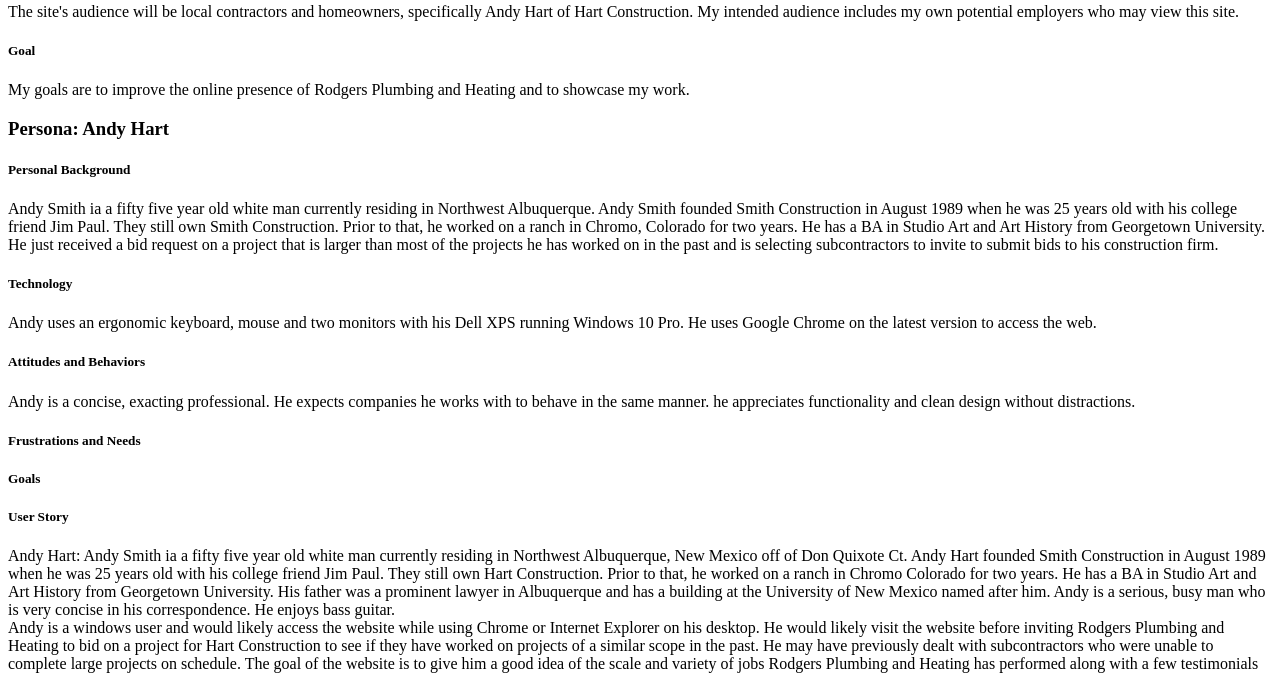
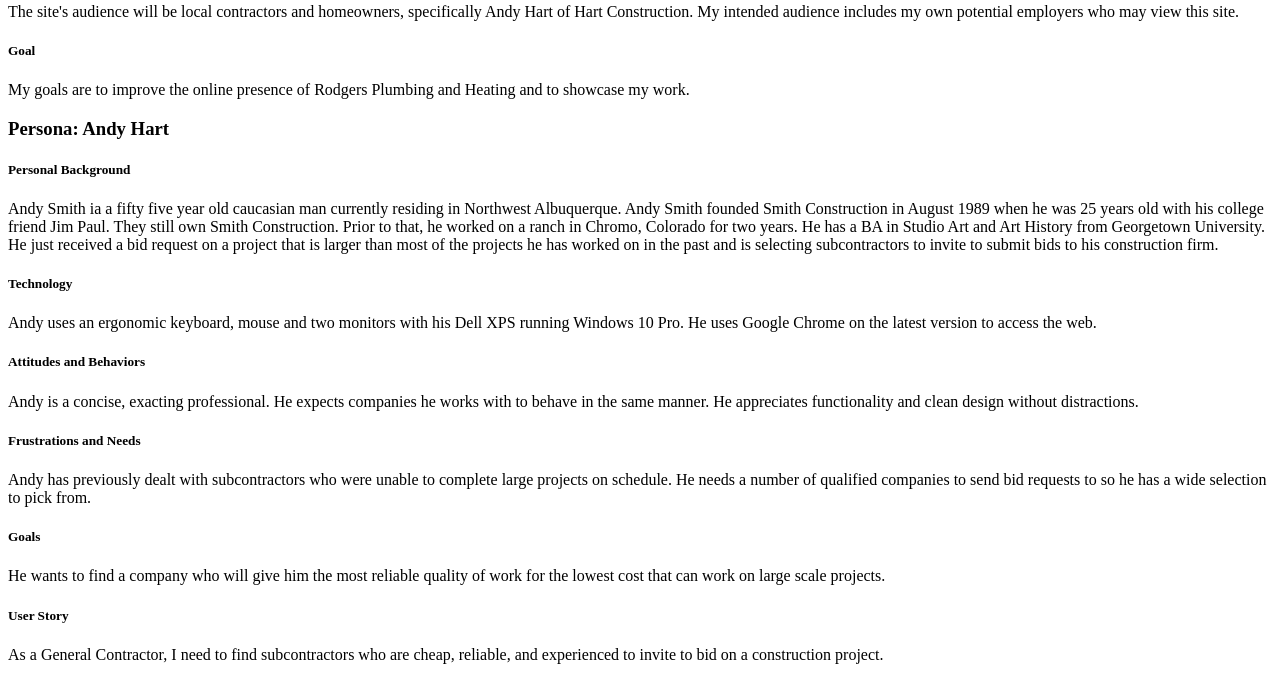
Before and after one commit to Johnthe-dev/rodgers-plumbing-inc, a PHP site: page /milestone-1.php in a window 1280 px wide. Shown: the part 238-912 px from the top of the page. Run offline with PHP 8.4, Linux system fonts and the light colour scheme.

Commit message:
Added goals and user story

```diff
--- a/public_html/documentation/milestone-1.php
+++ b/public_html/documentation/milestone-1.php
@@ -32,7 +32,7 @@
 
 		<div id="personaBackground">
 			<h5 id="personaBackgroundTitle" class="title">Personal Background</h5>
-			<p id="personaBackgroundDescription" class="description">Andy Smith ia a fifty five year old white man currently
+			<p id="personaBackgroundDescription" class="description">Andy Smith ia a fifty five year old caucasian man currently
 				residing in Northwest Albuquerque. Andy Smith founded Smith Construction in August 1989
 				when he was 25 years old with his college friend Jim Paul. They still own Smith Construction. Prior to that, he worked
 				on a ranch in Chromo, Colorado for two years. He has a BA in Studio Art and Art History from Georgetown University. He
@@ -47,25 +47,25 @@
 
 		<div id="personaAttitudes">
 			<h5 id="personaAttitudesTitle" class="title">Attitudes and Behaviors</h5>
-			<p id="personaAttitudesDescription" class="description">Andy is a concise, exacting professional. He expects companies he works with to behave in the same manner. he appreciates functionality and clean design without distractions.</p>
+			<p id="personaAttitudesDescription" class="description">Andy is a concise, exacting professional. He expects companies he works with to behave in the same manner. He appreciates functionality and clean design without distractions.</p>
 		</div>
 
 		<div id="personaFrustrations">
 			<h5 id="personaFrustrationsTitle" class="title">Frustrations and Needs</h5>
-			<p id="personaFrustrationsDescription" class="description"></p>
+			<p id="personaFrustrationsDescription" class="description">Andy has previously dealt with subcontractors who were unable to complete large projects on schedule. He needs a number of qualified companies to send bid requests to so he has a wide selection to pick from.</p>
 		</div>
 
 		<div id="personaGoals">
 			<h5 id="personaGoalsTitle" class="title">Goals</h5>
-			<p id="personaGoalsDescription" class="description"></p>
+			<p id="personaGoalsDescription" class="description">He wants to find a company who will give him the most reliable quality of work for the lowest cost that can work on large scale projects.</p>
 		</div>
 
 		<div id="personaStory">
 			<h5 id="personaStoryTitle" class="title">User Story</h5>
-			<p id="personaStoryDescription" class="description"></p>
+			<p id="personaStoryDescription" class="description">As a General Contractor, I need to find subcontractors who are cheap, reliable, and experienced to invite to bid on a construction project.</p>
 		</div>
 
-		<p id="personaDescription" class="description">Andy Hart: Andy Smith ia a fifty five year old white man currently
+		<!--<p id="personaDescription" class="description">Andy Hart: Andy Smith ia a fifty five year old white man currently
 			residing in Northwest Albuquerque, New Mexico off of Don Quixote Ct. Andy Hart founded Smith Construction in August 1989
 			when he was 25 years old with his college friend Jim Paul. They still own Hart Construction. Prior to that, he worked
 			on a ranch in Chromo Colorado for two years. He has a BA in Studio Art and Art History from Georgetown University. His
@@ -77,7 +77,7 @@
 			unable to complete large projects on schedule. The goal of the website is to give him a good idea of the scale and variety
 			of jobs Rodgers Plumbing and Heating has performed along with a few testimonials commenting on the professionalism and
 			timeliness of Rodgers Plumbing and Heating.</p>
-	</div>
+	</div>-->
 
 	<div id="personaPicture" class="photo">
 		<img src="https://media.licdn.com/dms/image/C5603AQE9eYJc2uk6xQ/profile-displayphoto-shrink_200_200/0?e=1576108800&v=beta&t=mtGkuCq9c2K8yf7kqOa5Yt5xRpKFnVN40E_thJxA9p8" alt="Photo of Andy Hart">
```
